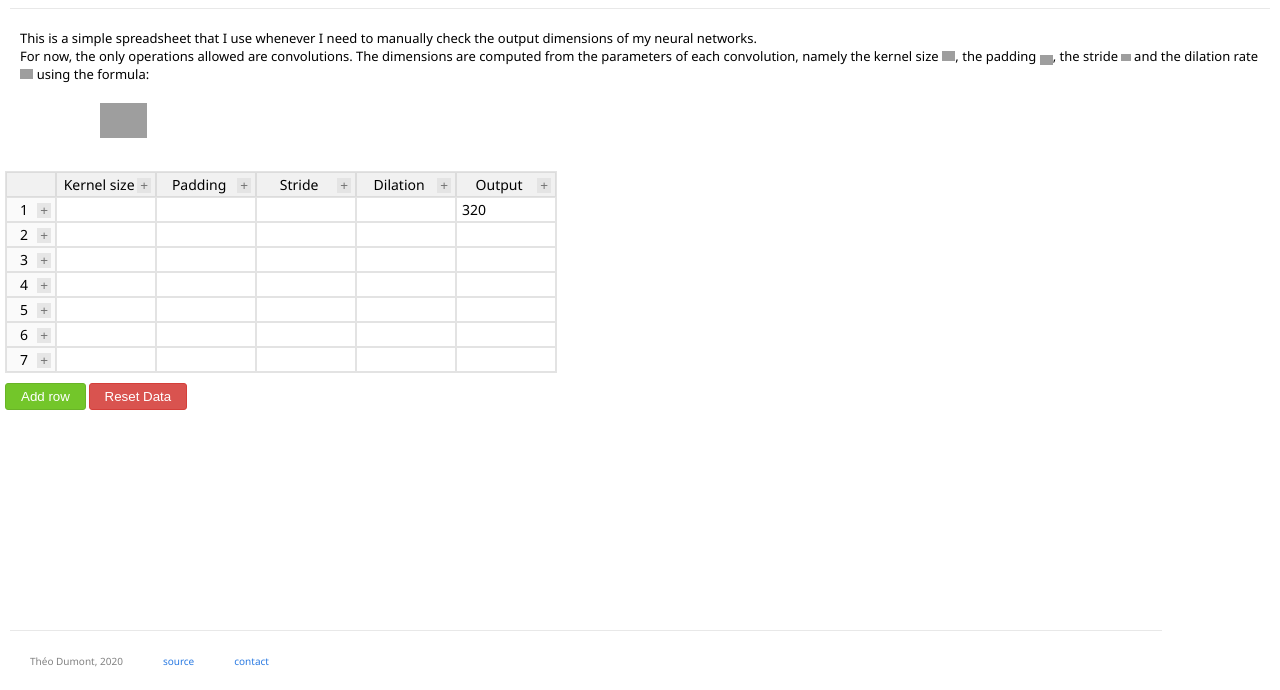
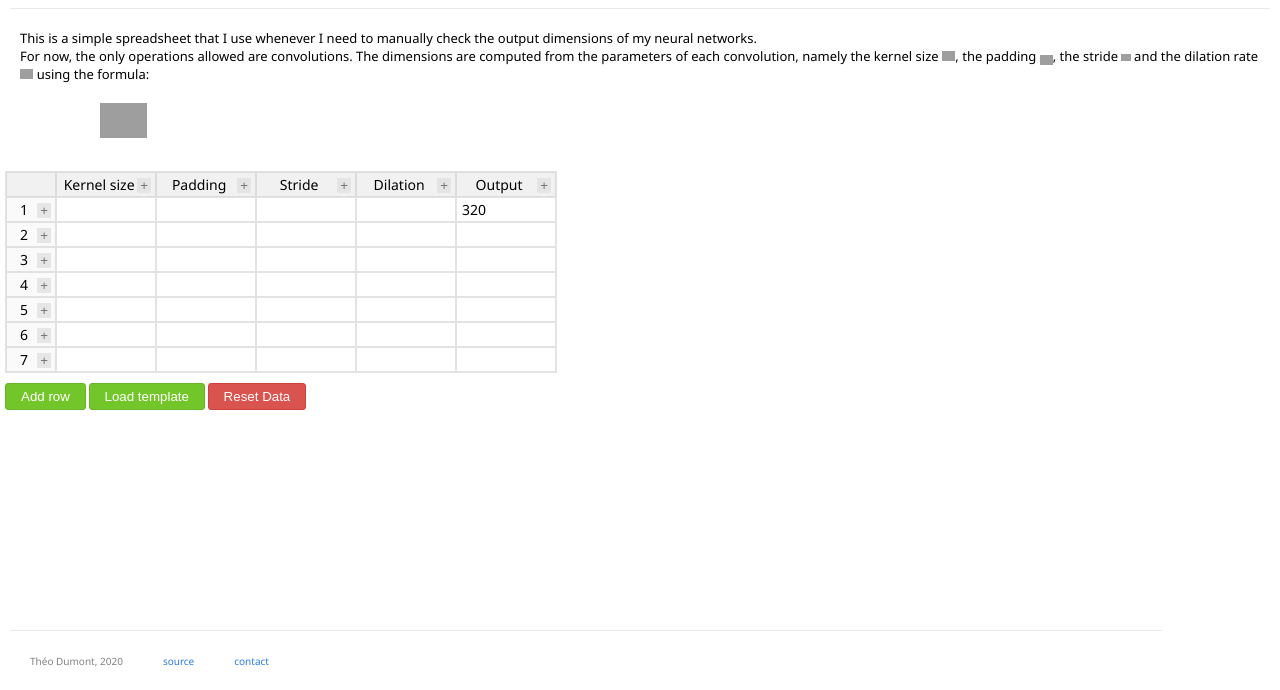
Before and after one commit to theodumont/neuralnets-dimensions, a plain HTML site: page index.html in a window 1280 px wide. Shown: the part 112-802 px from the top of the page. Drawn offline with Linux system fonts and the light colour scheme; grey boxes are pictures that could not be loaded.

Commit message:
Add button for template and remove logging.

```diff
--- a/index.html
+++ b/index.html
@@ -35,6 +35,7 @@
     </section>
     <section class="spreadsheet-controls">
       <button class="add-row-btn" id="addrow">Add row</button>
+      <button class="load-template-btn" id="load">Load template</button>
       <button class="reset-btn" id="reset">Reset Data</button>
     </section>
     <div class="spacer"></div>
--- a/main.js
+++ b/main.js
@@ -142,7 +142,6 @@ computeDimension = (data_i0, data_i1) => {
 
 // Compute cell values
 computeCells = () => {
-  console.log("###### COMPUTE");
   const data = this.getData();
   for (let i = 2; i < data.length; i++) {
     data[i][defaultColNames.indexOf("Output")] = computeDimension(data[i-1], data[i]);
@@ -247,10 +246,8 @@ createSpreadsheet = () => {
 
   // attach focusout event listener to whole table body container
   tableBody.addEventListener("focusout", function(e) {
-    console.log("focusout");
     if (e.target && e.target.nodeName === "TD") {
       let item = e.target;
-      console.log(item);
       const indices = item.id.split("-");
       let spreadsheetData = getData();
       spreadsheetData[indices[1]][indices[2]] = item.innerHTML
@@ -260,14 +257,10 @@ createSpreadsheet = () => {
       saveData(spreadsheetData);
       computeCells();
     }
-    else {
-      console.log("pichs");
-    }
   });
 
   // Attach click event listener to table body
   tableBody.addEventListener("click", function(e) {
-    console.log("click");
     if (e.target) {
       if (e.target.className === "dropbtn") {
         const idArr = e.target.id.split("-");
@@ -326,7 +319,6 @@ createSpreadsheet();
 
 // Close the dropdown menu if the user clicks outside of it
 window.onclick = function(event) {
-  console.log("windowout");
   if (!event.target.matches(".dropbtn")) {
     var dropdowns = document.getElementsByClassName("dropdown-content");
     var i;
@@ -350,3 +342,7 @@ document.getElementById("reset").addEventListener("click", e => {
 document.getElementById("addrow").addEventListener("click", e => {
   this.addRow(-1, "bottom", "insert");
 });
+
+document.getElementById("load").addEventListener("click", e => {
+  console.log("try to add template");
+});
--- a/styles.css
+++ b/styles.css
@@ -207,6 +207,24 @@ tbody th {
   border-color: #518b1e;
 }
 
+.load-template-btn {
+  padding: 0.5rem 1.5rem;
+  background-color: #73c62a;
+  color: #fff;
+  border-color: #69b427;
+  border-width: 1px;
+  border-style: solid;
+  border-radius: 0.3rem;
+  cursor: pointer;
+  transition: ease 0.3s;
+}
+
+.load-template-btn:hover {
+  color: #fff;
+  background-color: #5fa324;
+  border-color: #518b1e;
+}
+
 .footer {
   margin: 1rem;
   padding-top: 2rem;
```
